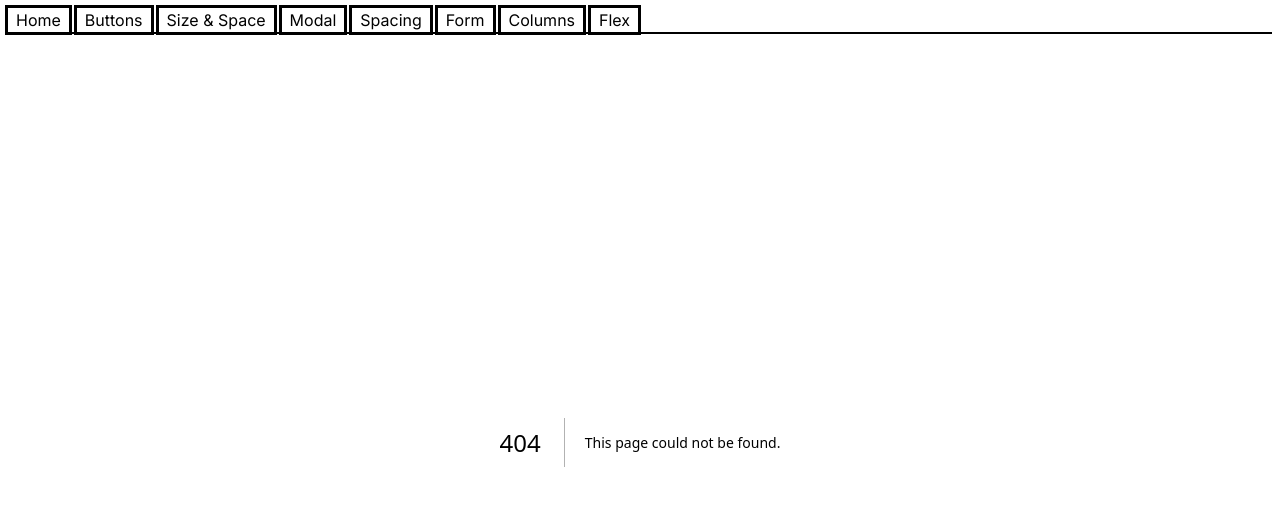
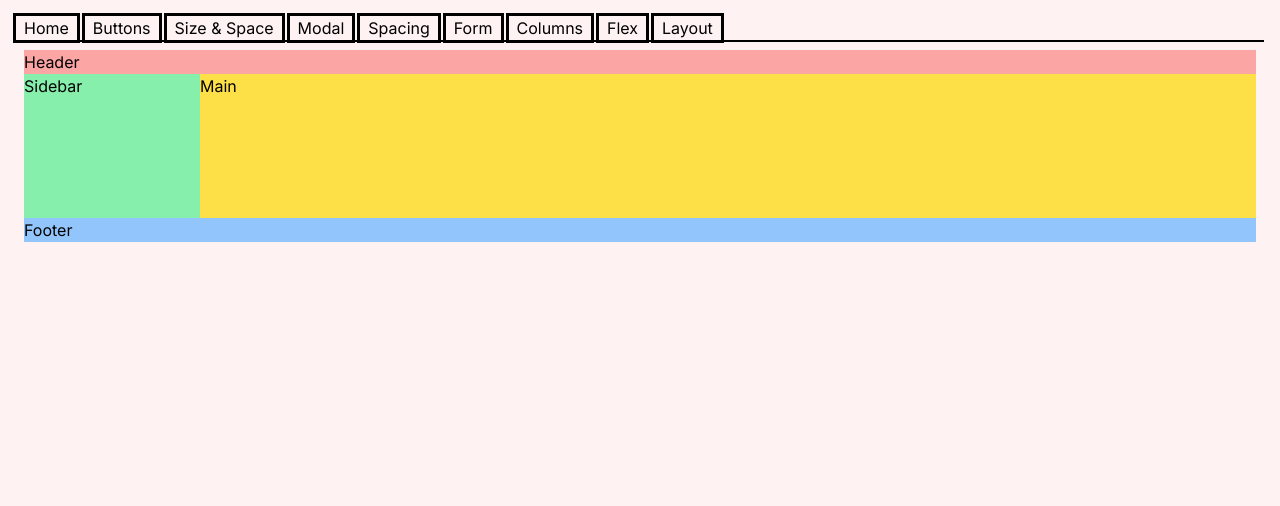
Before and after one commit to mkmule/tailwind-css-playground, a Next.js app: page /layout in a window 1280 px wide. Before the commit this address had no page. Shown: the top 506 px of the page. Built offline with nearby package versions, Linux system fonts and the light colour scheme.

Commit message:
Basic layout

```diff
--- a/src/app/layout.tsx
+++ b/src/app/layout.tsx
@@ -19,6 +19,7 @@ const links = [
   { href: '/form', label: 'Form' },
   { href: '/columns', label: 'Columns' },
   { href: '/flex', label: 'Flex' },
+  { href: '/layout', label: 'Layout' },
 ];
 
 export default function RootLayout({ children }: { children: React.ReactNode }) {
--- /dev/null
+++ b/src/app/layout/page.tsx
@@ -0,0 +1,14 @@
+'use client';
+
+const LayoutPage = () => {
+  return (
+    <main className="h-full w-full grid-rows-[1fr_6fr_1fr] grid-cols-[1fr_6fr] grid">
+      <header className="bg-red-300 col-span-2">Header</header>
+      <nav className="bg-green-300">Sidebar</nav>
+      <section className="bg-yellow-300">Main</section>
+      <footer className="bg-blue-300 col-span-2">Footer</footer>
+    </main>
+  );
+};
+
+export default LayoutPage;
```
